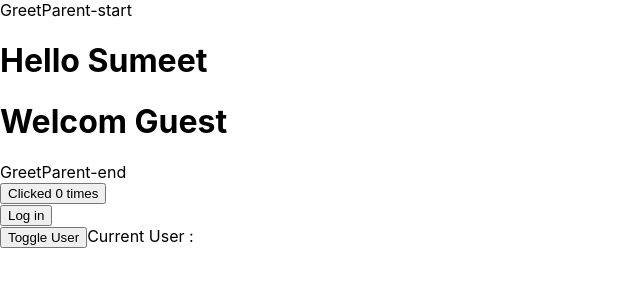
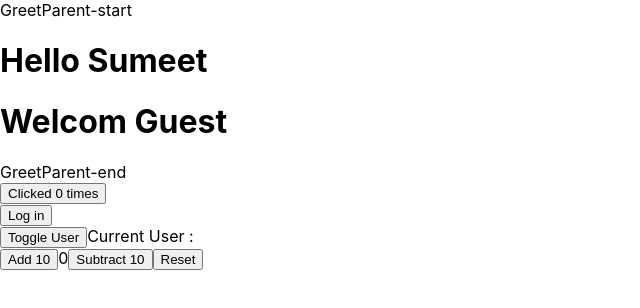
Before and after one commit to sumeetpatond/React-Typescript, a React (Create React App) app: page / in a window 1280 px wide. Shown: the top 308 px of the page, without its empty margins (0-640 px from the left). Built offline with nearby package versions, Linux system fonts and the light colour scheme.

Commit message:
useReducer

```diff
--- a/src/App.tsx
+++ b/src/App.tsx
@@ -5,6 +5,7 @@ import Greet from "./components/Greet";
 import GreetParent from "./components/GreetParent";
 import LoggedIn from './components/LoggedIn';
 import User from './components/User';
+import Counter from './components/Counter'
 
 // type css = React.CSSProperties;
 
@@ -24,6 +25,7 @@ function App() {
       <Button  count={count} handleOnClick={handleOnClick}></Button>
       <LoggedIn></LoggedIn>
       <User/>
+      <Counter/>
     </>
   );
 }
--- /dev/null
+++ b/src/components/Counter.tsx
@@ -0,0 +1,54 @@
+import React, { useReducer } from "react";
+
+type StateType = {
+    counter : number;
+}
+type UpdateActionType = {
+    type : 'Increment' | 'Decrement';
+    payload: number;
+}
+type ResetActionType = {
+    type : 'Reset';
+}
+type ActionType = UpdateActionType | ResetActionType;
+
+const initialState:StateType = {
+    counter: 0
+}
+
+const Reducer = function(state:StateType, action:ActionType){
+    switch(action.type){
+        case 'Increment':
+            return {...state, counter : state.counter + action.payload}
+        case 'Decrement':
+            return {...state, counter : state.counter - action.payload}
+        case 'Reset':
+            return {...state, counter : initialState.counter}
+        default:
+            return state
+    }
+}
+
+const Counter = function(){
+
+    const [state, dispatch]=useReducer(Reducer, initialState)
+    const handleAdd = function() {
+        dispatch({type:'Increment', payload:10})
+    }
+    const handleSubtract = function() {
+        dispatch({type:'Decrement', payload:10})
+    }
+    const handleReset = function(){
+        dispatch({type:'Reset'})
+    }
+    return (
+        <div>
+            <button onClick={handleAdd}>Add 10</button>
+            {state.counter}
+            <button onClick={handleSubtract}>Subtract 10</button>
+            <button onClick={handleReset}>Reset</button>
+        </div>
+    )
+}
+
+export default Counter;
```
